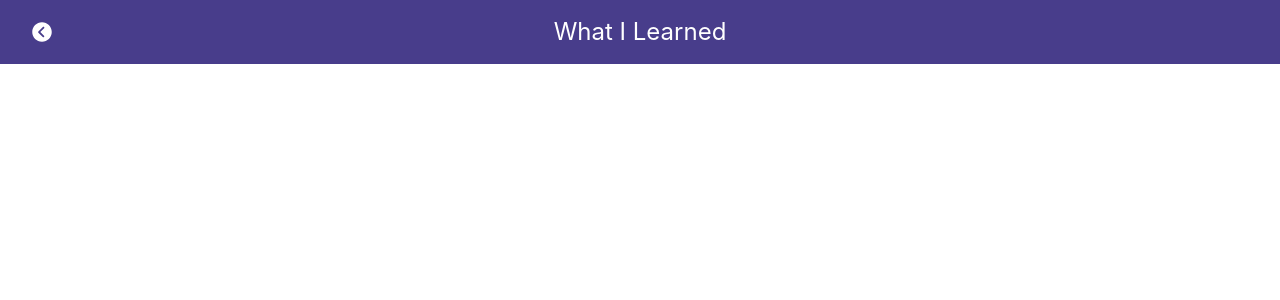
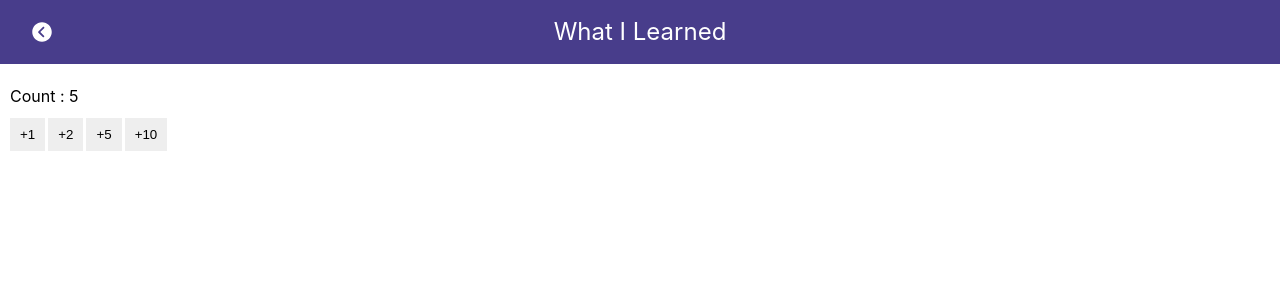
Before and after one commit to saebomp/todayilearned, a React (Create React App) app: page /count in a window 1280 px wide. Shown: the top 300 px of the page. Built offline with nearby package versions, Linux system fonts and the light colour scheme; the HTML template or start-up script is replaced by a standard one.

Commit message:
feat : add count

```diff
--- a/src/App.css
+++ b/src/App.css
@@ -15,6 +15,10 @@ a {
 
 p {
   line-height: 1.5;
+}
+
+body {
+  overflow-x: hidden;
 }
 
 .title {
--- a/src/App.js
+++ b/src/App.js
@@ -1,5 +1,5 @@
 import './App.css';
-import {BrowserRouter as Router, Switch, Route} from 'react-router-dom'
+import {BrowserRouter as Router, Route} from 'react-router-dom'
 import Nav from './Nav'
 import Title from './Title'
 import UseInput from './components/UseInput'
@@ -9,7 +9,7 @@ import LocalStorage from './components/LocalStorage'
 import UseTitle from './components/UseTitle'
 import UseClick from './components/UseClick'
 import UseFadein from './components/UseFadein'
-import ScrollAnimation from './components/ScrollAnimation'
+import Count from './components/Count'
 
 function App() {
   return (
@@ -24,7 +24,7 @@ function App() {
         <Route exact path="/useTitle" component={UseTitle} />
         <Route exact path="/useClick" component={UseClick} />
         <Route exact path="/useFadein" component={UseFadein} />
-        <Route exact path="/scrollAnimation" component={ScrollAnimation} />
+        <Route exact path="/count" component={Count} />
       </div>
     </Router>
   );
--- a/src/Data.js
+++ b/src/Data.js
@@ -44,8 +44,8 @@ export let DATA = [
   },
   {
     id: 8,
-    path : '/scrollAnimation',
-    title : 'scrollAnimation',
-    component : 'ScrollAnimation'
+    path : '/count',
+    title : 'count',
+    component : 'Count'
   },
 ]
--- /dev/null
+++ b/src/components/Count.js
@@ -0,0 +1,65 @@
+import React, {useState, useEffect} from 'react';
+
+const styles = {
+  count: {
+    padding: '10px',
+    marginTop:'10px'
+  },
+  btn: {
+    backgroundColor:'#eee',
+    padding:'10px',
+    border:'none',
+    marginRight:'3px',
+    marginTop:'10px'
+  }
+}
+
+const increments = [1,2,5,10]
+const mockApi = () => {
+  return new Promise(resolve => {
+    setTimeout(() => {
+      const randomInt = Math.ceil(Math.random()*10);
+      // 주어진 숫자보다 크거나 같은 숫자 중 가장 작은 숫자를 integer 로 반환합니다
+      resolve(randomInt);
+    }, 1000)
+  })
+}
+
+const Count = () => {
+  const [count, setCount] = useState(0);
+  const [hasFetched, setFetch] = useState(false);
+
+  useEffect(async() => {
+    if(!hasFetched){
+      const apiResponse = await mockApi();
+      setFetch(true);
+      setCount(count + apiResponse);
+    }
+  },[]);
+  useEffect(() => {
+    document.title = 'Count: ' + count;
+  })
+
+  return (
+    <div style={styles.count}>
+      <p>Count : {count}</p>
+      {hasFetched ? (
+        <div>
+          {increments.map(value => {
+            return <button
+            style={styles.btn}
+            onClick={() => setCount(count + value)}>
+              +{value}
+            </button>
+          })}
+        </div>
+      ) : (
+        <div>Loading...</div>
+      )}
+      </div>
+  )
+  }
+
+export default Count
+
+//https://hub.packtpub.com/getting-started-with-react-hooks-by-building-a-counter-with-usestate-and-useeffect/
--- a/src/components/ScrollAnimation.js
+++ /dev/null
@@ -1,38 +0,0 @@
-import React, {useState} from 'react';
-
-const styles = {
-  scroll: {
-    padding: '10px',
-    marginTop:'10px'
-  },
-  box: {
-    backgroundColor:'steelblue',
-    color:'white',
-    display:'flex',
-    alignItem:'center',
-    justifyContent:'center',
-    width:'400px',
-    height:'200px',
-    margin:'10px',
-    borderRadius:'10px',
-    transform:'translateX(400%)',
-    transition:'transform 0.4s ease'
-  }
-}
-
-
-const ScrollAnimation = () => {
-  const n = 12;
-  return (
-    <div style={styles.scroll}>
-      <h1>Scroll to see the animation</h1>
-      {[...Array(n)].map((e, i) => <div style={styles.box}><h2>Content</h2></div>)}
-    </div>
-    )
-  }
-
-  export default ScrollAnimation
-
-//:nth-of-type(even) {react native 로 넣기
-
-//https://github.com/bradtraversy/50projects50days/blob/master/scroll-animation/style.css
```
